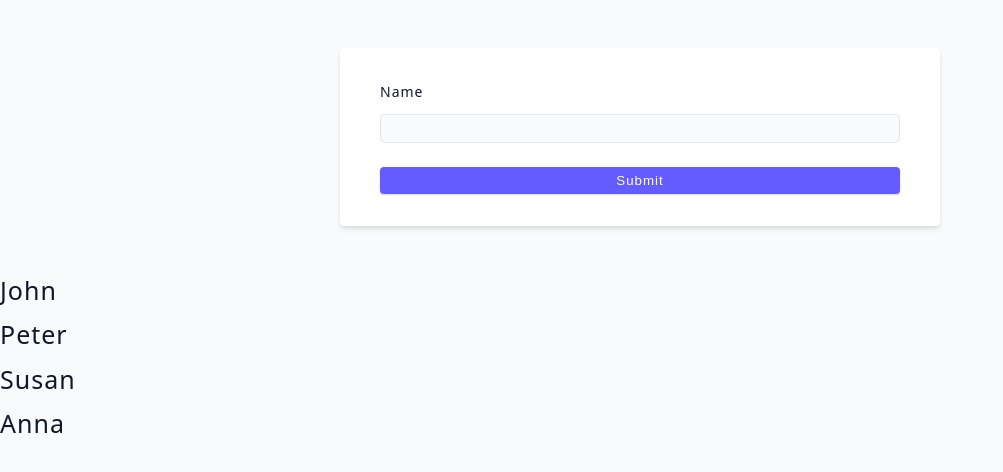
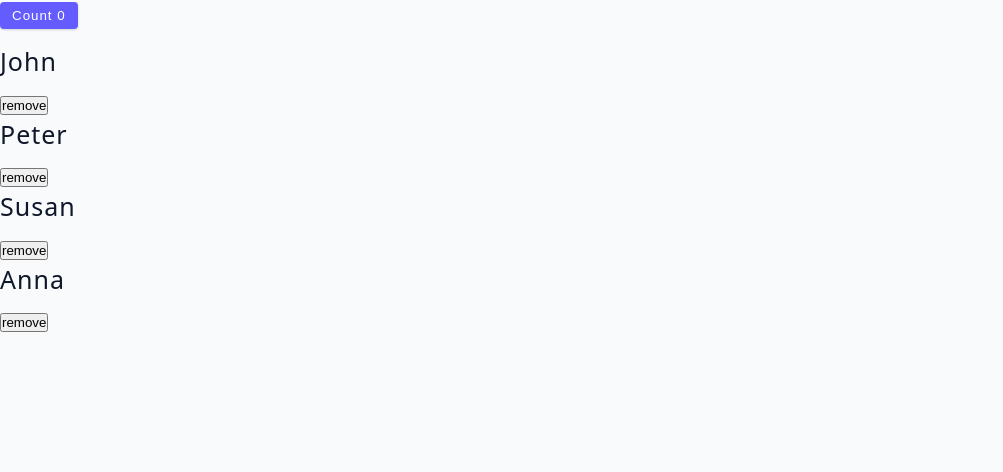
Before and after one commit to AhmedGsa/React-Apps, a React (Vite) app in the folder react-hooks/: page / in a window 1280 px wide. Shown: the top 472 px of the page, without its empty margins (0-1003 px from the left). Built offline with nearby package versions, Linux system fonts and the light colour scheme.

Commit message:
completed react memo tutorial

```diff
--- a/react-hooks/src/App.jsx
+++ b/react-hooks/src/App.jsx
@@ -1,4 +1,4 @@
-import Starter from './tutorial/11-performance/starter/02-lower-state-challenge'
+import Starter from './tutorial/11-performance/starter/03-hooks'
 
 function App() {
   return (
--- a/react-hooks/src/tutorial/11-performance/starter/03-hooks/List.jsx
+++ b/react-hooks/src/tutorial/11-performance/starter/03-hooks/List.jsx
@@ -1,12 +1,13 @@
 import Item from './Person';
+import { memo } from 'react';
 
-const List = ({ people }) => {
+const List = ({ people, removePerson }) => {
   return (
     <div>
       {people.map((person) => {
-        return <Item key={person.id} {...person} />;
+        return <Item key={person.id} {...person} removePerson={removePerson} />;
       })}
     </div>
   );
 };
-export default List;
+export default memo(List);
--- a/react-hooks/src/tutorial/11-performance/starter/03-hooks/Person.jsx
+++ b/react-hooks/src/tutorial/11-performance/starter/03-hooks/Person.jsx
@@ -1,7 +1,8 @@
-const Person = ({ name }) => {
+const Person = ({ name, removePerson, id }) => {
   return (
     <div>
       <h4>{name}</h4>
+      <button onClick={() => removePerson(id)}>remove</button>
     </div>
   );
 };
--- a/react-hooks/src/tutorial/11-performance/starter/03-hooks/index.jsx
+++ b/react-hooks/src/tutorial/11-performance/starter/03-hooks/index.jsx
@@ -4,6 +4,11 @@
 const LowerState = () => {
   const [people, setPeople] = useState(data);
   const [count, setCount] = useState(0);
+
+  const removePerson = (id) => {
+    const newPeople = people.filter((person) => person.id !== id)
+    setPeople(newPeople)
+  }
 
   return (
     <section>
@@ -14,7 +19,7 @@
       >
         count {count}
       </button>
-      <List people={people} />
+      <List people={people} removePerson={removePerson} />
     </section>
   );
 };
```
